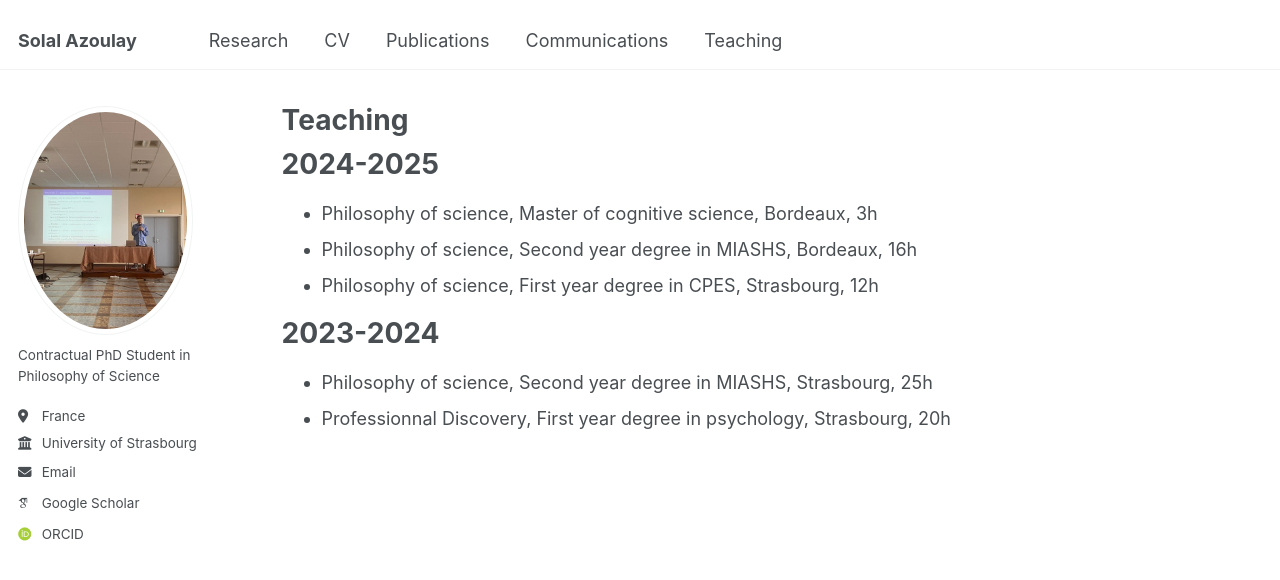
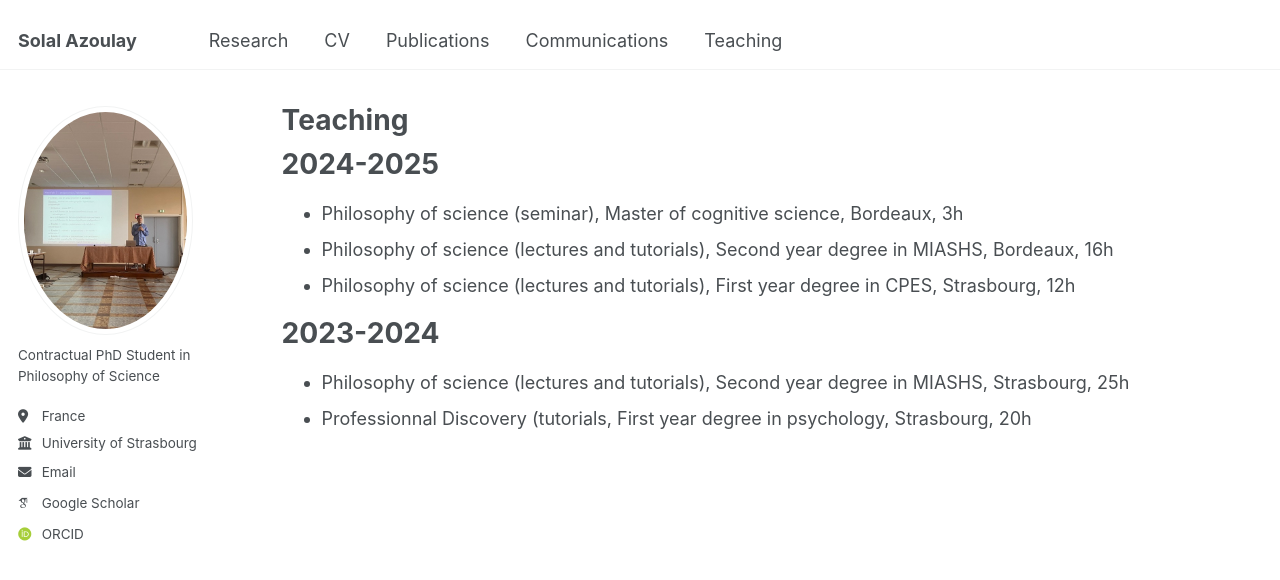
Before and after one commit to solal-azoulay/solal-azoulay.github.io, a Jekyll site: the page built from _pages/teaching.md, in a window 1280 px wide. Shown: the top 580 px of the page. Built offline with Jekyll 4.4.1, drawn with Linux system fonts in a browser that asks for light colours; some web fonts are replaced.

Commit message:
Update teaching.md

```diff
--- a/_pages/teaching.md
+++ b/_pages/teaching.md
@@ -6,12 +6,12 @@ author_profile: true
 ---
 2024-2025
 =========
-- Philosophy of science, Master of cognitive science, Bordeaux, 3h
-- Philosophy of science, Second year degree in MIASHS, Bordeaux, 16h
-- Philosophy of science, First year degree in CPES, Strasbourg, 12h
+- Philosophy of science (seminar), Master of cognitive science, Bordeaux, 3h
+- Philosophy of science (lectures and tutorials), Second year degree in MIASHS, Bordeaux, 16h
+- Philosophy of science (lectures and tutorials), First year degree in CPES, Strasbourg, 12h
 
 2023-2024
 =========
 
-- Philosophy of science, Second year degree in MIASHS, Strasbourg, 25h
-- Professionnal Discovery, First year degree in psychology, Strasbourg, 20h
+- Philosophy of science (lectures and tutorials), Second year degree in MIASHS, Strasbourg, 25h
+- Professionnal Discovery (tutorials, First year degree in psychology, Strasbourg, 20h
```
